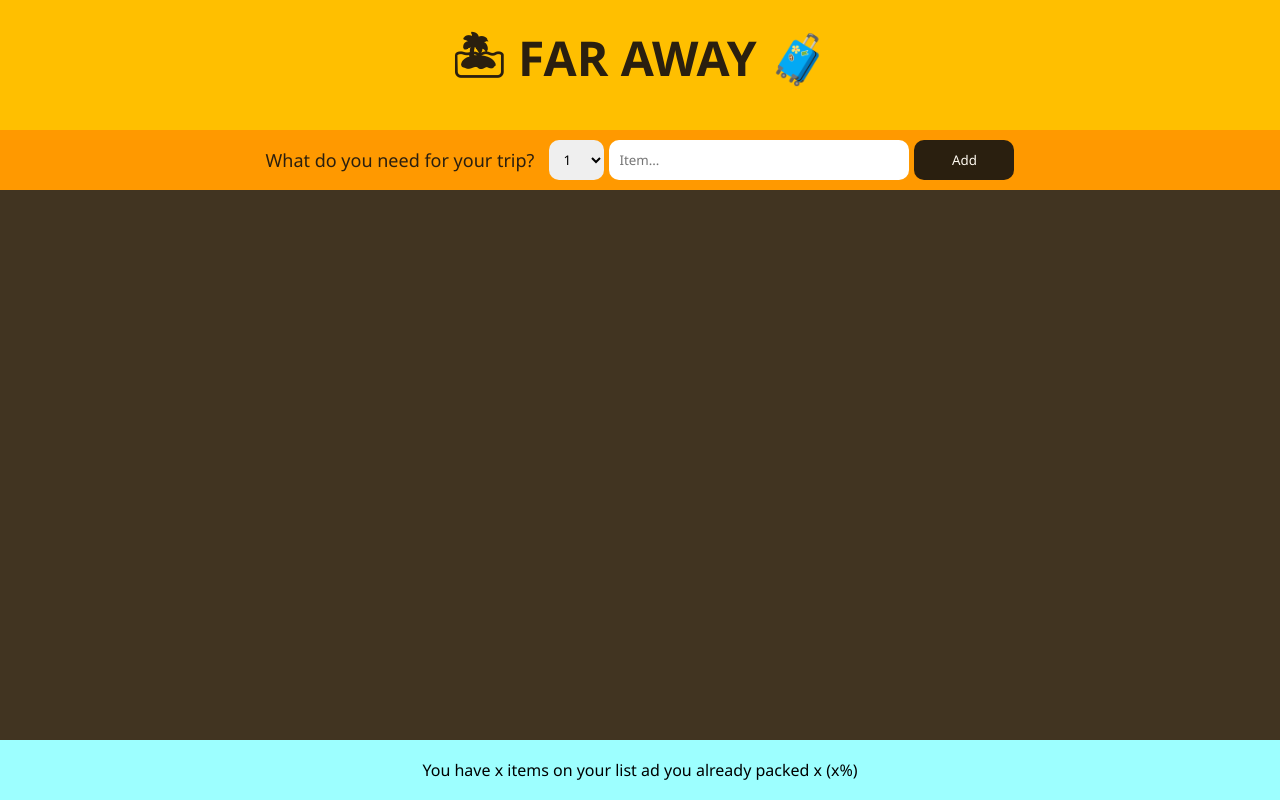
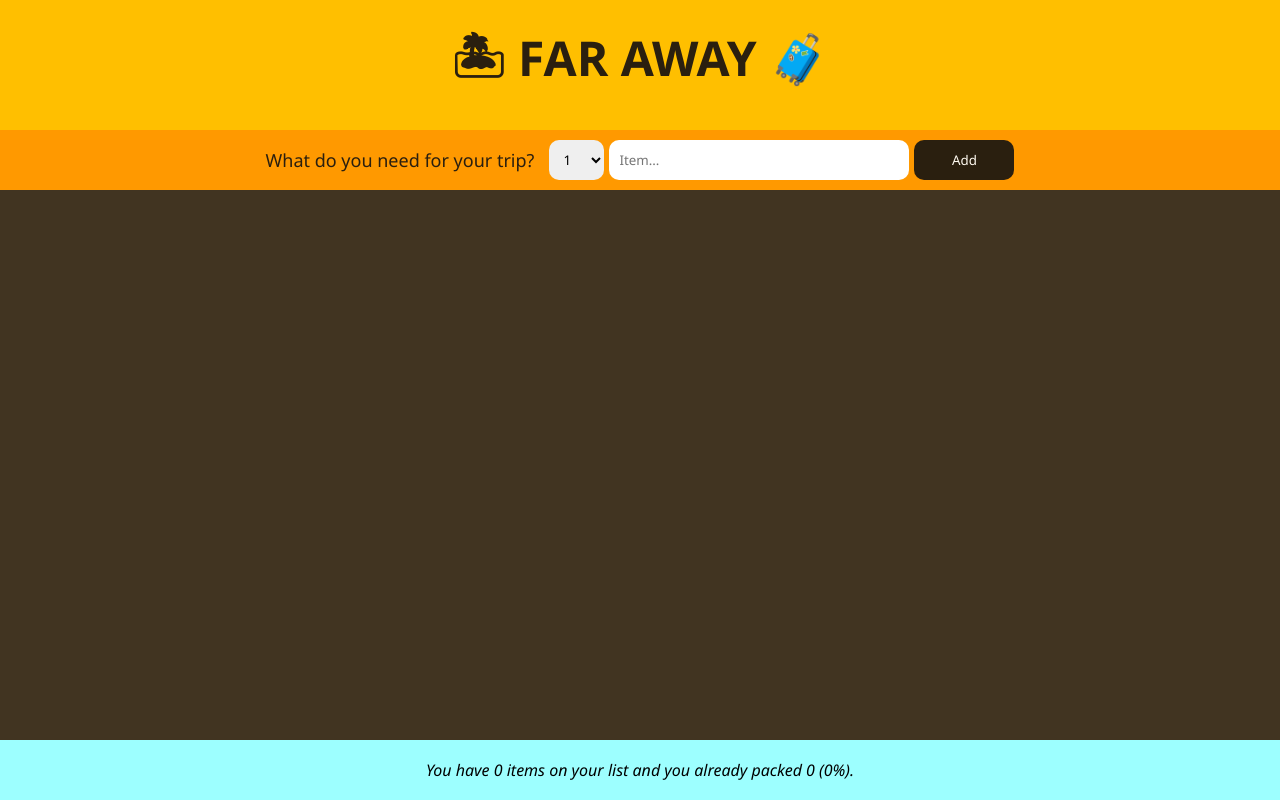
Before and after one commit to alisajad001/travel-list, a React (Vite) app: page / in a window 1280 px wide. Built offline with nearby package versions, Linux system fonts and the light colour scheme.

Commit message:
feat: Calculating stats

```diff
--- a/src/App.jsx
+++ b/src/App.jsx
@@ -32,7 +32,7 @@ function App() {
         onDeleteItem={handleDeleteItem}
         onToggleItem={handleToggleItem}
       />
-      <Stats />
+      <Stats items={items} />
     </div>
   );
 }
--- a/src/components/Stats.jsx
+++ b/src/components/Stats.jsx
@@ -1,7 +1,16 @@
-function Stats() {
+function Stats({ items }) {
+  const totalItems = items.length;
+  const packedItems = items.filter((item) => item.packed).length;
+  const precentage = Math.round((packedItems / totalItems) * 100);
+
   return (
     <footer className="stats">
-      You have x items on your list ad you already packed x (x%)
+      <em>
+        {precentage === 100
+          ? "You are all set and ready to go! 🛫"
+          : `You have ${totalItems} items on your list and you already packed
+        ${packedItems} (${precentage || 0}%).`}
+      </em>
     </footer>
   );
 }
```
